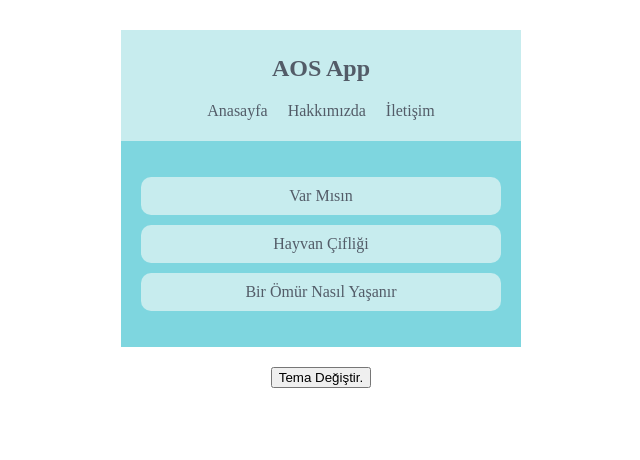
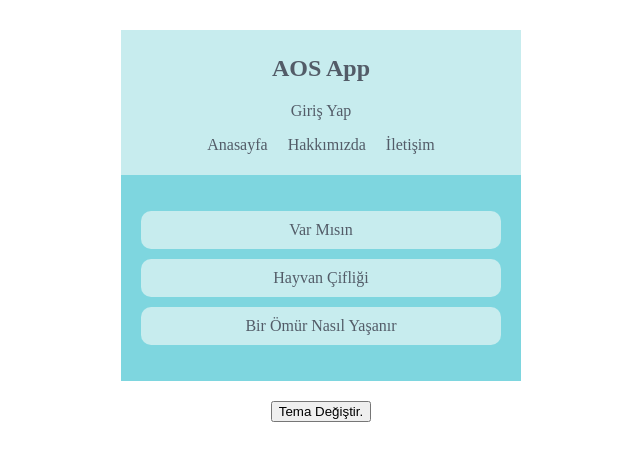
Before and after one commit to eerzik/context-app, a React (Create React App) app: page / in a window 1280 px wide. Shown: the top 460 px of the page, without its empty margins (319-959 px from the left). Built offline with nearby package versions, Linux system fonts and the light colour scheme.

Commit message:
Birden fazla Context kullanımı Consumer yöntemi

```diff
--- a/src/Components/Navbar.js
+++ b/src/Components/Navbar.js
@@ -1,17 +1,24 @@
 
 import React from 'react';
 import { ThemeContext } from '../contexts/ThemeContext';
+import { AuthContext } from '../contexts/AuthContext';
 
 //Fonksiyonel component
 export default function Navbar() {
     return (
+        <AuthContext.Consumer>
+            {(authContext) => (
                 <ThemeContext.Consumer>{(context) => {
+                    const {isAuthenticated,toggleAuth} =authContext;
                     const { isLightTheme, dark, light } = context;
                     const theme = isLightTheme ? light : dark;
 
                     return (
                         <nav style={{ background: theme.ui, color: theme.syntax }} >
                             <h1>AOS App</h1>
+                            <div onClick={toggleAuth} >
+                                {isAuthenticated?"Çıkış Yap":"Giriş Yap"}
+                            </div>
                             <ul>
                                 <li>Anasayfa</li>
                                 <li>Hakkımızda</li>
@@ -21,6 +28,10 @@
                     )
                 }}
                 </ThemeContext.Consumer>
+            )
+            }
+        </AuthContext.Consumer>
+
     );
 };
 
```
Lines whose indentation alone changed are shown as unchanged.
